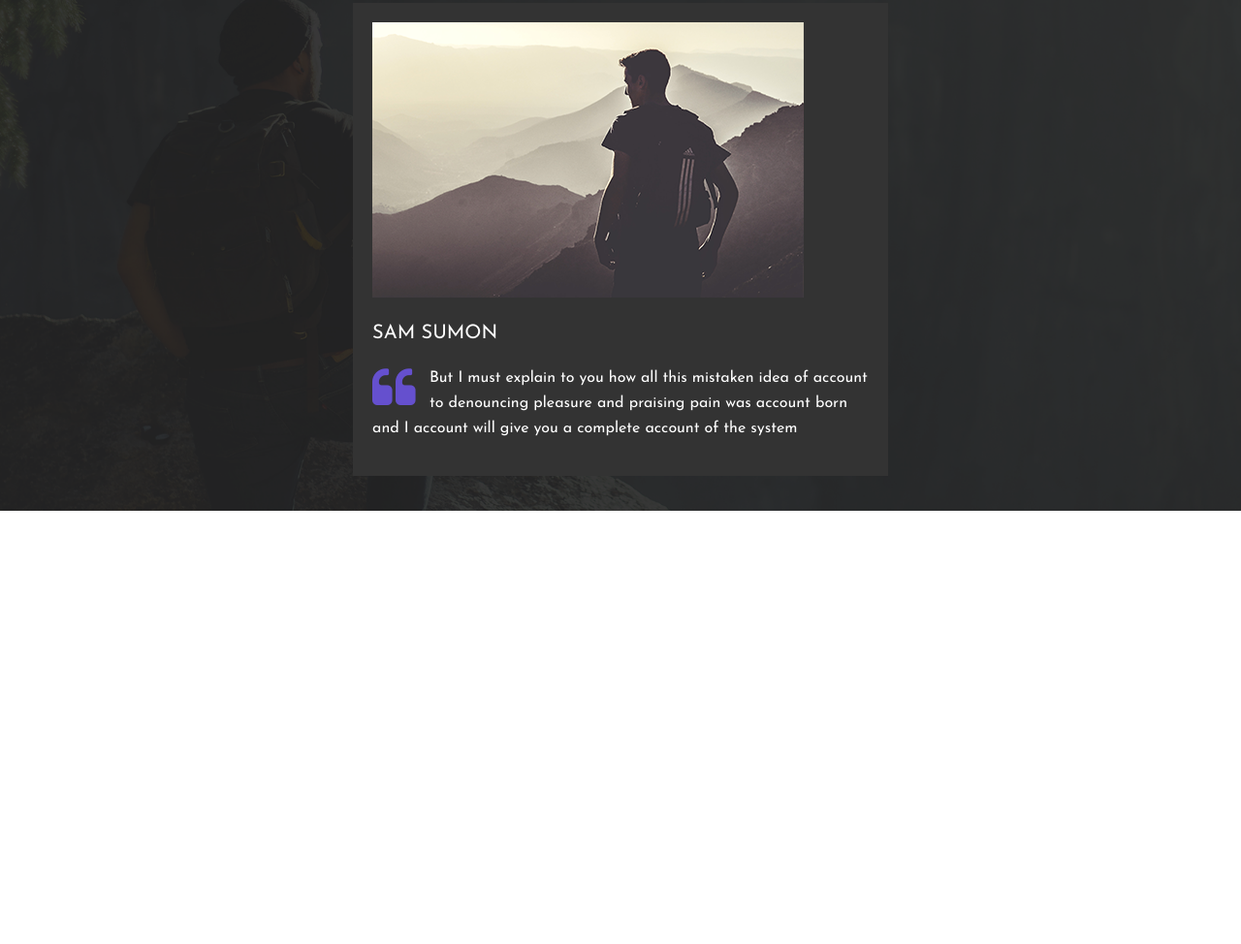
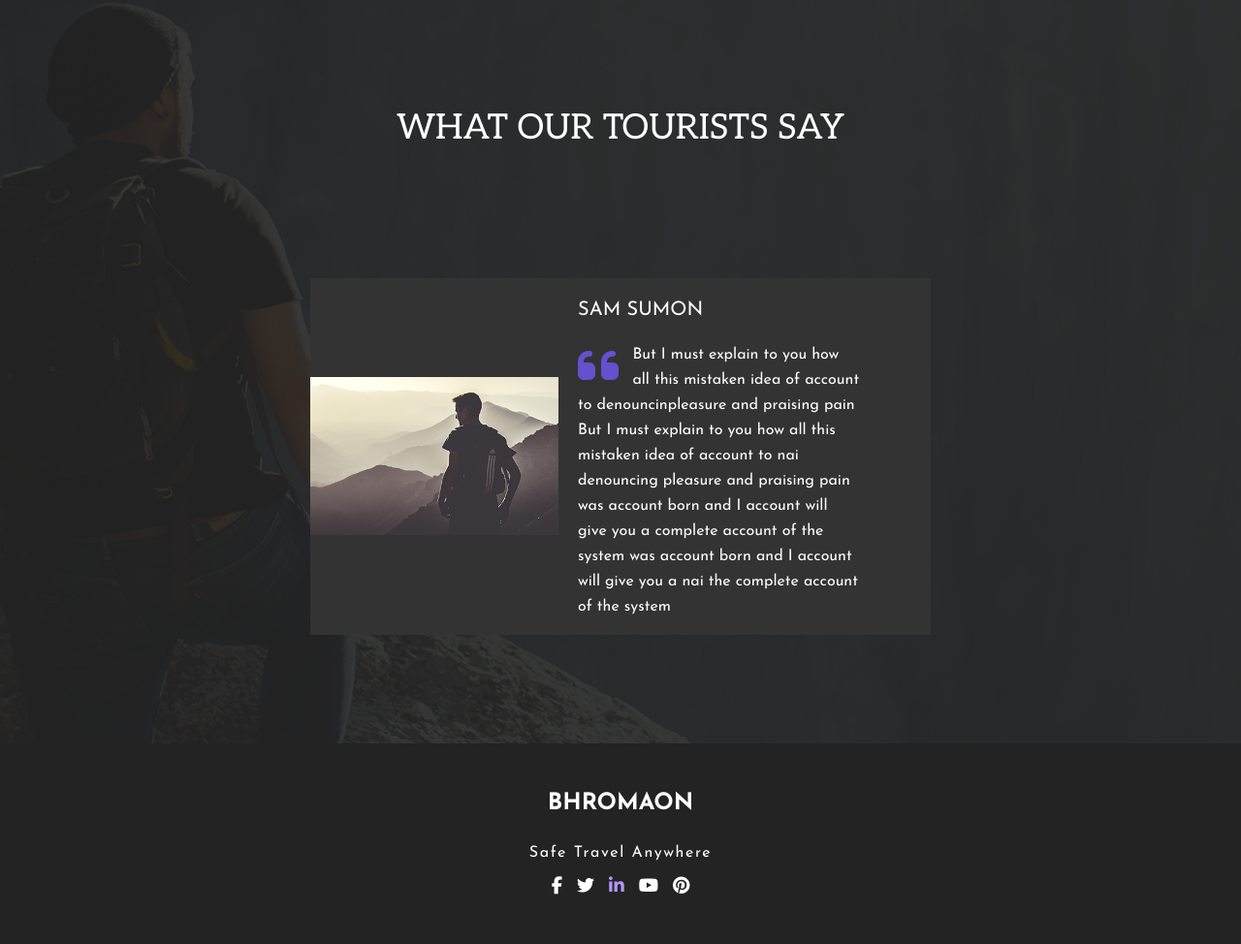
Before and after one commit to ZFazzi/travel-website, a plain HTML site: page index.html in a window 1280 px wide. Shown: the part 2806-3780 px from the top of the page at 97% size. Before the commit the page ends 3573 px from the top, so only its background shows below. Drawn offline with Linux system fonts and the light colour scheme.

Commit message:
added the footer and adjusted some parts of the style, final commit before deadline

```diff
--- a/index.html
+++ b/index.html
@@ -6,13 +6,13 @@
     <link rel="preconnect" href="https://fonts.googleapis.com">
     <link rel="preconnect" href="https://fonts.gstatic.com" crossorigin>
     <link href="https://fonts.googleapis.com/css2?family=Aleo&family=Josefin+Sans:wght@100..700&display=swap" rel="stylesheet">
-    <link rel="stylesheet" href="https://cdnjs.cloudflare.com/ajax/libs/font-awesome/4.7.0/css/font-awesome.min.css">
+    <link rel="stylesheet" href="https://cdnjs.cloudflare.com/ajax/libs/font-awesome/6.5.2/css/all.min.css">
     <link rel="stylesheet" href="styles/index.css">
     <title>Safe Travel</title>
 </head>
 <body>
     <!-- First Page -->
-    <div class="container">
+    <div class="container" id="first-page">
         <div class="first-page">
             <div class="mainpage">
                 <h1>Bhromaon</h1>
@@ -22,20 +22,20 @@
         <!-- header -->
         <header class="header">
             <div class="header-content">
-                <p class="logo">Bhromaon</p>
+                <p class="logo-header">Bhromaon</p>
                 <nav class="navbar">
                     <ul>
-                        <li><a href="#">Who we are</a></li>
-                        <li><a href="#">What we do</a></li>
-                        <li><a href="#">Travel with us</a></li>
-                        <li><a href="#">Contact us</a></li>
+                        <li><a href="#first-page">Who we are</a></li>
+                        <li><a href="#second-page">What we do</a></li>
+                        <li><a href="#third-page">Travel with us</a></li>
+                        <li><a href="#fifth-page">Contact us</a></li>
                     </ul>
                 </nav>
             </div>
         </header>
     </div>
     <!-- Second Page -->
-    <div class="container">
+    <div class="container" id="second-page">
         <div class="second-page">
             <div class="text-content">
                 <p class="why-us">Why Choose Us?</p>
@@ -65,7 +65,7 @@
         </div>
     </div>
     <!-- Third Page -->
-     <div class="connecting-container">
+     <div class="connecting-container" id="third-page">
         <div class="container">
             <div class="third-page">
                 <div class="text-content-left">
@@ -91,19 +91,38 @@
             </div>
         </div>
     </div>
-    <div class="container">
+    <div class="container" id="fifth-page">
         <div class="fifth-page">
             <h2 class="feedback">What Our Tourists Say</h2>
             <div class="text-content-center">
                 <img src="images/hiker-img.png" alt="Hiker looking out at mountains">
-                <p class="myname">Sam Sumon</p>
-                <p class="feedback-txt"><span class="fa fa-quote-left fa-3x fa-pull-left" style="color: #6550ce;"></span>But I must explain to you how all this mistaken idea of account to
-                    denouncing pleasure and praising pain was account  born and I
-                    account will give you a complete account of the system</p>
+                <div class="quote-container">
+                    <p class="myname">Sam Sumon</p>
+                    <p class="feedback-txt"><span class="fa fa-quote-left fa-3x fa-pull-left" style="color: #6550ce;">
+                    </span>But I must explain to you how all this mistaken idea of account to denouncinpleasure and
+                    praising pain  But I must explain to you how all this mistaken idea of account to nai denouncing
+                    pleasure and praising pain was account  born and I account will give you a complete account of the
+                    system was account  born and I account will give you a nai the complete account of the system</p>
+                </div>
             </div>
         </div>
     </div>
+  <!-- Footer -->
+    <footer class="footer">
+        <div class="footer-content">
+            <p class="logo-footer">Bhromaon</p>
+            <p class="safe-travel">Safe Travel Anywhere</p>
+            <!--Social media icons-->
+            <div class="social-icons">
+                <i class="fa-brands fa-facebook-f fa-xs" style="color: #ffffff;"></i>
+                <i class="fa-brands fa-twitter fa-xs" style="color: #ffffff;"></i>
+                <i class="fa-brands fa-linkedin-in fa-xs" style="color: #B197FC;"></i>
+                <i class="fa-brands fa-youtube fa-xs" style="color: #ffffff;"></i>
+                <i class="fa-brands fa-pinterest fa-xs" style="color: #ffffff;"></i>
+            </div>
 
 
+        </div>
+    </footer>
 </body>
 </html>
--- a/styles/index.scss
+++ b/styles/index.scss
@@ -55,13 +55,22 @@ h1 {
 }
 
 /* Logo */
-.logo {
+.logo-header {
     text-transform: uppercase;
     font-size: 26px;
     font-family: "Josefin Sans", sans-serif;
     font-weight: 700;
     color: #ffffff;
     margin: 0;
+}
+.logo-footer {
+    text-transform: uppercase;
+    font-size: 24px;
+    font-family: "Josefin Sans", sans-serif;
+    font-weight: 700;
+    color: #ffffff;
+    margin: 0;
+    text-align: center;
 }
 
 /* Navbar */
@@ -266,28 +275,52 @@ li a {
 
 /*Fifth page style*/
 .fifth-page {
-    height: 70vh;
+    height: 100vh;
     width: 100%;
     background-position: center;
     background-size: cover;
     display: flex;
+    flex-direction: column;
     align-items: center;
-    justify-content: center;
+    justify-content: space-evenly;
     position: relative;
     background-image: url(../images/backpacker-img.png);
     margin: 0;
 }
 
-.text-content-center {
-    max-width: 40%;
-    background-color: #333333;
-    padding: 20px;
-    position: absolute;
-}
-.text-content-center img{
-    padding: 0;
+/* What tourists say*/
+.feedback {
+    font-size: 36px;
+    line-height: 26px;
+    letter-spacing: 0px;
+    color: #ffffff;
+    text-transform: uppercase;
+    font-family: "Aleo", serif;
+    font-weight: 400;
+    text-align: center;
+    margin-top: 40px;
+    z-index: 1;
 }
 
+.text-content-center {
+    width: 50%;
+    background-color: #333333;
+    padding: 0px;
+    position: relative;
+    display: flex;
+    align-items: center;
+    justify-content: space-between;
+    z-index: 2;
+}
+
+/* Image styles */
+.text-content-center img {
+    max-width: 40%;
+    height: auto;
+    margin-right: 20px;
+}
+
+/*Text styling */
 .myname {
     color: #ffffff;
     font-size: 20px;
@@ -298,16 +331,6 @@ li a {
     text-transform: uppercase;
 }
 
-.feedback {
-    font-size: 36px;
-    line-height: 26px;
-    letter-spacing: 0px;
-    color: #ffffff;
-    text-transform: uppercase;
-    font-family: "Aleo", serif;
-    font-weight: 400;
-}
-
 .feedback-txt {
     font-size: 16px;
     line-height: 26px;
@@ -315,4 +338,50 @@ li a {
     color: #ffffff;
     font-family: "Josefin Sans", sans-serif;
     font-weight: 400;
+    max-width: 80%;
 }
+
+/* Footer */
+.footer {
+    background-color: #232323;
+    padding: 50px 0;
+    text-align: center;
+}
+
+.footer-content {
+    display: flex;
+    flex-direction: column;
+    justify-content: center;
+    align-items: center;
+}
+
+.logo-footer {
+    text-transform: uppercase;
+    font-size: 24px;
+    font-family: "Josefin Sans", sans-serif;
+    font-weight: 700;
+    color: #ffffff;
+    margin-bottom: 10px;
+}
+
+.safe-travel {
+    font-size: 16px;
+    font-family: "Josefin Sans", sans-serif;
+    font-weight: 400;
+    letter-spacing: 1.6px;
+    line-height: 26px;
+    color: #ffffff;
+    margin-bottom: 10px;
+}
+
+.social-icons {
+    padding: 10px 0;
+    display: flex;
+    justify-content: center;
+    gap: 15px;
+}
+
+.social-icons i {
+    color: #ffffff;
+    font-size: 18px;
+}
```
Also changed, not shown: styles/index.css, 1 other file.
